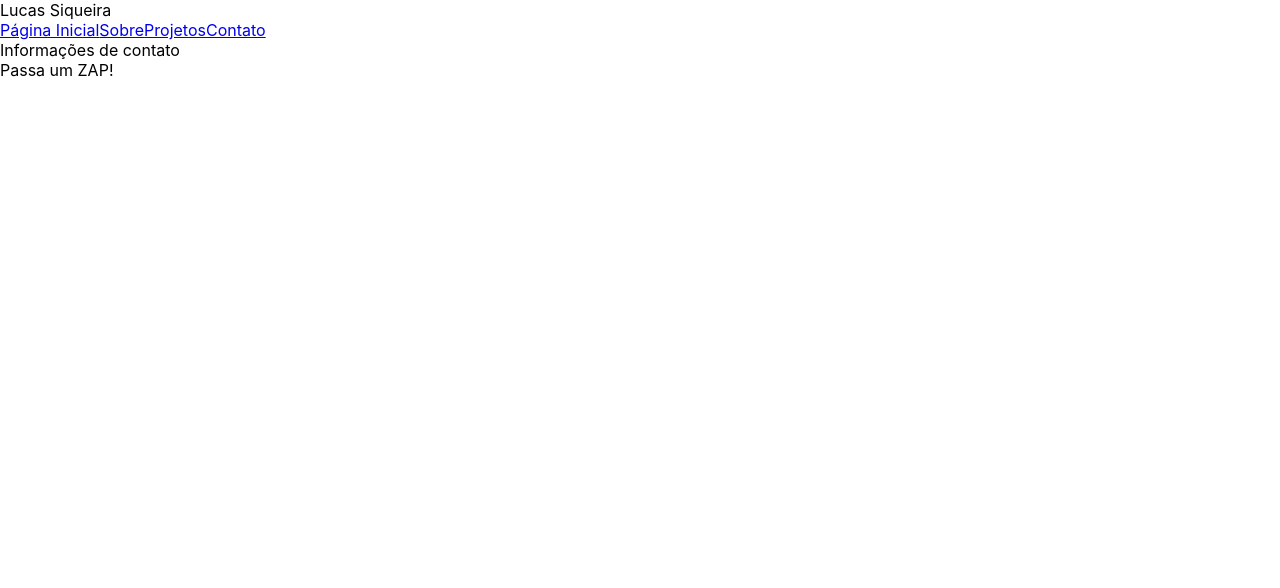
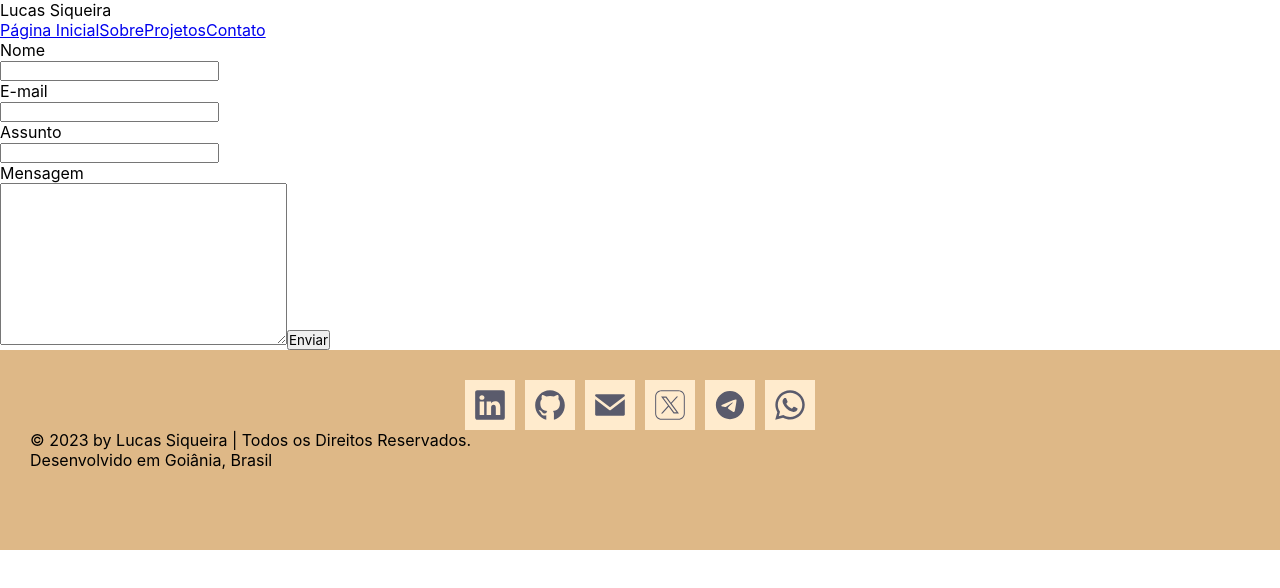
Before and after one commit to lucasiqueira/portfolio, a React (Vite) app in the folder frontend/: page /contact in a window 1280 px wide. Shown: the top 588 px of the page. Built offline with nearby package versions, Linux system fonts and the light colour scheme.

Commit message:
feat: implements contact form

```diff
--- a/frontend/src/pages/Contact.tsx
+++ b/frontend/src/pages/Contact.tsx
@@ -1,12 +1,31 @@
 import React from 'react'
 import Header from '../components/Header'
+import Footer from '../components/Footer'
 
 const Contact: React.FC = () => {
   return (
     <>
       <Header />
-      <div>Informações de contato</div>
-      <p>Passa um ZAP!</p>
+      <form action="">
+        <label htmlFor="name">
+          <p>Nome</p>
+          <input type="text" name="name" id="name" />
+        </label>
+        <label htmlFor="email">
+          <p>E-mail</p>
+          <input type="email" name="email" id="email" />
+        </label>
+        <label htmlFor="subject">
+          <p>Assunto</p>
+          <input type="text" name="subject" id="subject" />
+        </label>
+        <label htmlFor="message">
+          <p>Mensagem</p>
+          <textarea name="message" id="message" cols={30} rows={10}></textarea>
+        </label>
+        <input type="submit" value="Enviar"/>
+      </form>
+      <Footer />
     </>
   )
 }
```
